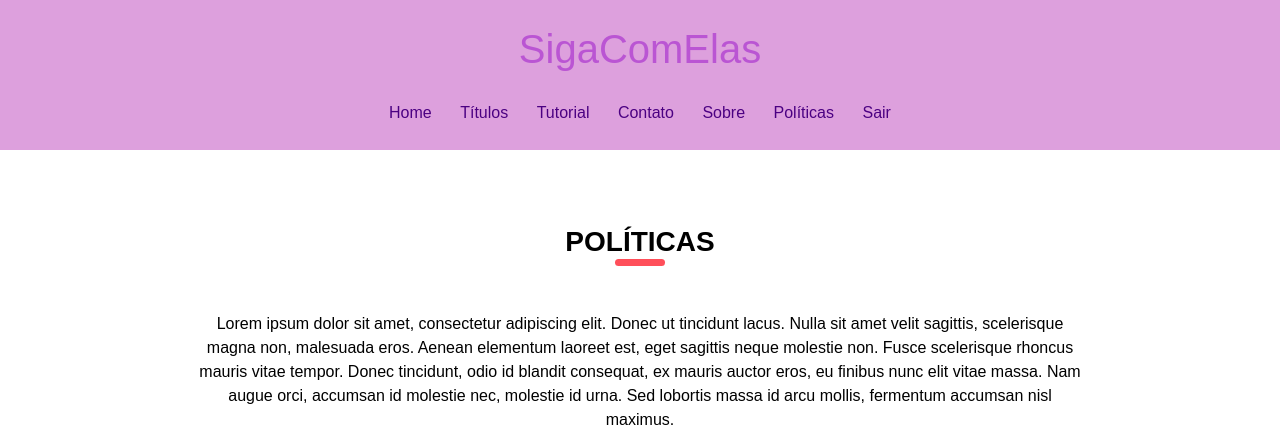
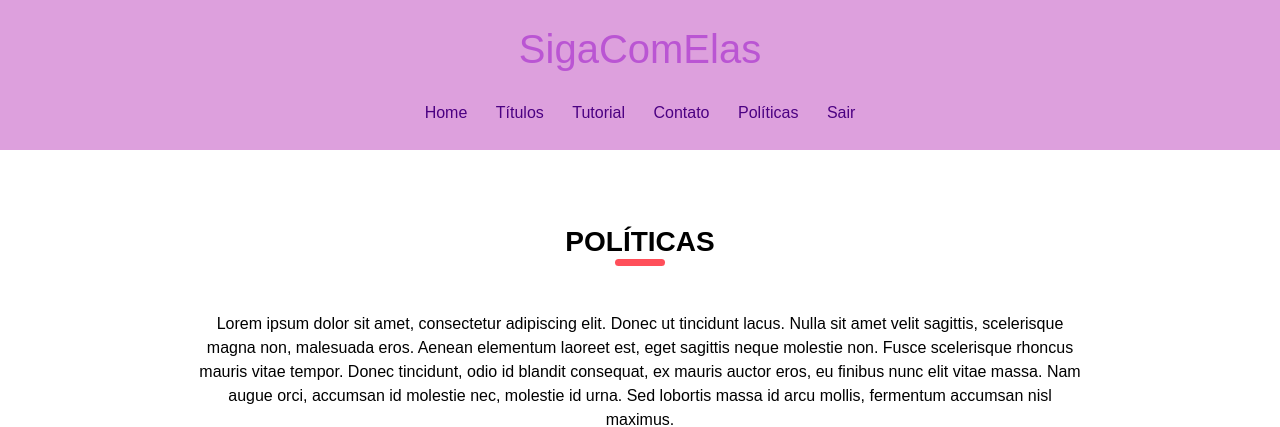
Before and after one commit to gabiiwa/Carlos_Gabriele_Laura_Mariana, a Django app: template django_api/templates/views/politicas.html in a window 1280 px wide. Shown: the top 427 px of the page. Run offline with Django 4.2, Linux system fonts and the light colour scheme; the template is opened without the code that fills it, so the values that code supplies are empty.

```diff
--- a/django_api/templates/views/politicas.html
+++ b/django_api/templates/views/politicas.html
@@ -28,11 +28,9 @@
         <a href="titulos.html">Títulos</a>
         <a href="tutorial.html">Tutorial</a>
         <a href="contato.html">Contato</a>
-                <a href="sobre.html">Sobre</a>
         <a href="politicas.html">Políticas</a>
         <a href="home.html">Sair</a>
       </div>
-
     </div>
 
       <div id="main">
@@ -46,19 +44,22 @@
           <p class="layout_padding2-top">
             Lorem ipsum dolor sit amet, consectetur adipiscing elit. Donec ut tincidunt lacus. Nulla sit amet velit sagittis, scelerisque magna non, malesuada eros. Aenean elementum laoreet est, eget sagittis neque molestie non. Fusce scelerisque rhoncus mauris vitae tempor. Donec tincidunt, odio id blandit consequat, ex mauris auctor eros, eu finibus nunc elit vitae massa. Nam augue orci, accumsan id molestie nec, molestie id urna. Sed lobortis massa id arcu mollis, fermentum accumsan nisl maximus.
           </p>
+
           <p class="layout_padding2-top">
             Aliquam dictum laoreet nulla, ut fringilla metus convallis sed. Quisque vel sodales enim. Aliquam dictum lacus ornare lectus posuere, ut accumsan augue tincidunt. Etiam erat nulla, efficitur a semper vel, tristique quis nulla. Maecenas et posuere metus. Sed dignissim at ante nec vehicula. Nunc cursus eleifend sapien a suscipit. Mauris et tristique dui. Vivamus vulputate nisl vitae ornare dignissim. In hac habitasse platea dictumst. Ut elementum purus sit amet diam maximus, mattis pretium erat auctor. Suspendisse sed venenatis ante. Nulla vel leo convallis, semper massa vel, efficitur diam. Pellentesque habitant morbi tristique senectus et netus et malesuada fames ac turpis egestas. Curabitur luctus, dui et sodales pellentesque, elit nisl cursus lorem, vitae blandit nisl nulla at nibh.
           </p>
+
           <p class="layout_padding2-top">
             Praesent molestie hendrerit quam non finibus. Nulla in porta lorem. Nam interdum, leo id sodales lobortis, sapien magna placerat massa, at scelerisque risus orci posuere nunc. Phasellus ex massa, vehicula eu velit sodales, feugiat posuere mi. Maecenas malesuada imperdiet nisi eu finibus. Sed a mollis felis. In egestas fermentum ipsum, et dapibus tellus ultricies sit amet. Suspendisse potenti. Nunc consequat eros urna, eget placerat lacus condimentum ut. Vestibulum dictum leo sed orci porttitor dictum. Vivamus sollicitudin augue non lectus posuere iaculis. Donec facilisis vestibulum sem, id iaculis quam vestibulum vel. Donec a felis a felis pellentesque auctor. In sodales lobortis ex, vel tristique quam tempor quis.
           </p>
+
           <p class="layout_padding2-top">
             Sed scelerisque massa et orci varius, quis aliquet dui venenatis. Donec vel lorem lacus. Maecenas tempus id risus ac tempor. Morbi feugiat diam sollicitudin mauris porttitor efficitur. Duis dui nisl, tristique ac tellus et, facilisis viverra eros. Vestibulum in ante sed est viverra fringilla quis sit amet urna. Cras eget molestie turpis, ac suscipit lorem. Sed eu mauris in velit euismod egestas vitae et magna. Duis lacinia eleifend tortor at ultrices.
           </p>
+
           <p class="layout_padding2-top">
             Aliquam erat volutpat. Vivamus auctor hendrerit massa in rhoncus. Vestibulum elementum varius massa. Duis interdum maximus nisl quis elementum. Suspendisse commodo nibh ut tellus imperdiet porta. Curabitur venenatis rutrum arcu id tincidunt. Sed ac rhoncus felis, at gravida felis.
           </p>
-    </div>
           </div>
         </section>
     </div>
```
Lines whose indentation alone changed are shown as unchanged.
